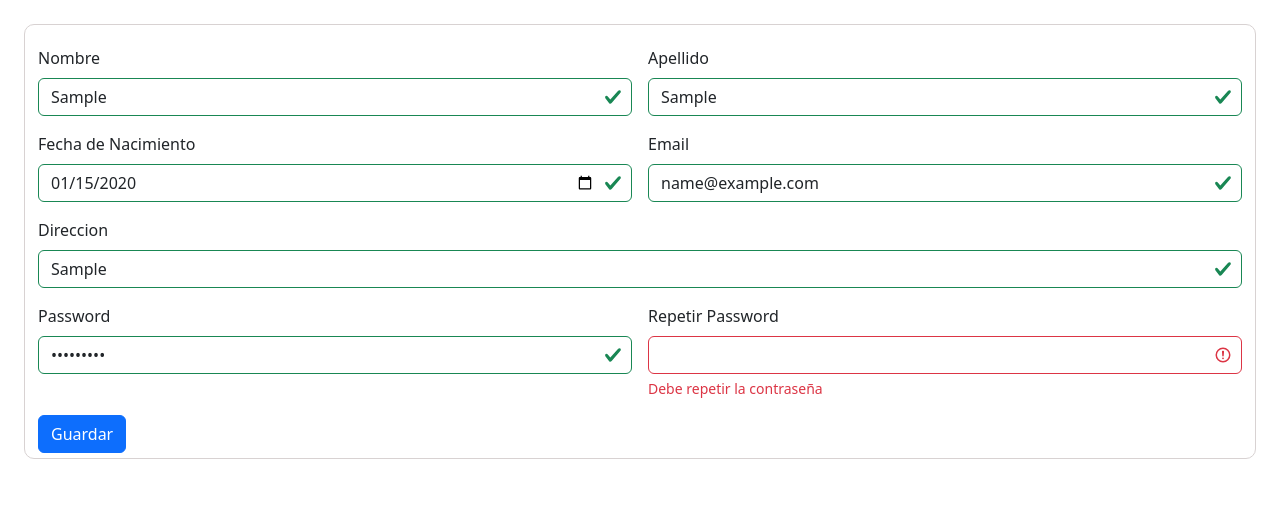
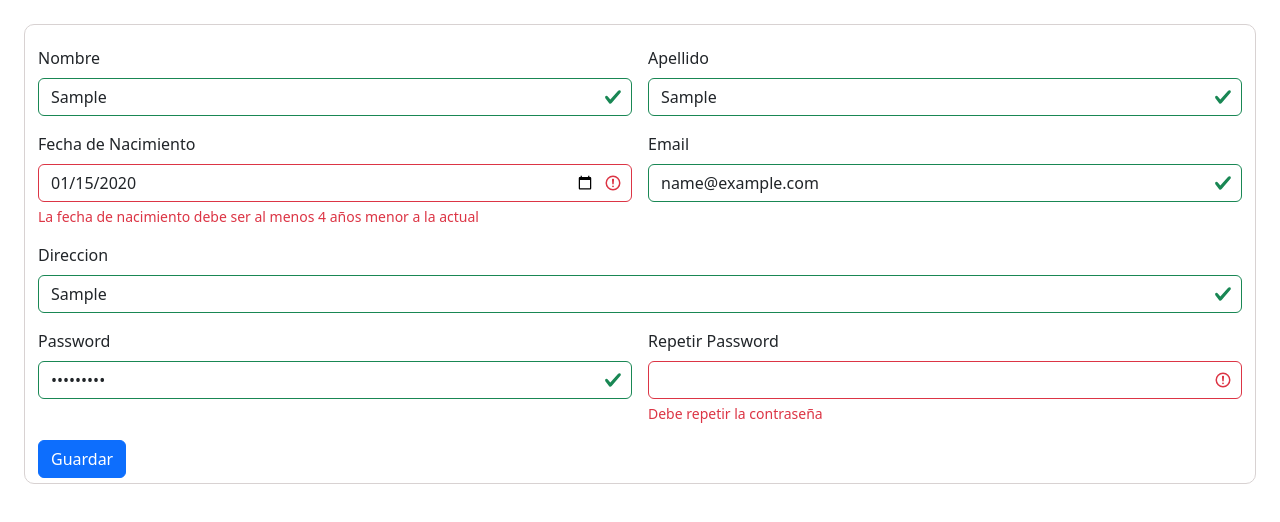
Before and after one commit to pablowintergit/uso-tablas, an Angular app: page / in a window 1280 px wide. Both pictures are taken after typing "Sample", "Sample", "2020-01-15", "name@example.com", "Sample", "Sample123" into the empty fields and a click on the button "Guardar". Shown: the top 522 px of the page. Built offline with nearby package versions, Linux system fonts and the light colour scheme.

Commit message:
Validadores 4 - Date Validator - Correcciones

```diff
--- a/src/app/student-form/student-form.component.html
+++ b/src/app/student-form/student-form.component.html
@@ -38,6 +38,11 @@
         [class.is-invalid]="birthDateControl?.touched && birthDateControl?.invalid"
         >
         <div *ngIf="birthDateControl?.hasError('required')" class="invalid-feedback" >Debe ingresar la fecha de nacimiento</div>
+        <div *ngIf="birthDateControl?.hasError('dateOverflow')" class="invalid-feedback" >La fecha de nacimiento no puede
+          ser mayor a la actual</div>
+        <div *ngIf="birthDateControl?.hasError('yearsOverflow')" class="invalid-feedback" >
+          La fecha de nacimiento debe ser al menos 4 años menor a la actual
+        </div>
     </div>
 
     <div class="col-md-6">
--- a/src/app/student-form/student-form.component.ts
+++ b/src/app/student-form/student-form.component.ts
@@ -4,6 +4,8 @@ import { FormBuilder, FormGroup, Validators } from '@angular/forms';
 import Swal from 'sweetalert2';
 import { minLengthValidator } from '../validators/minLengthValidator.validator';
 import { onlyLettersValidator } from '../validators/onlyLettersValidator.validator';
+import { dateValidator } from '../validators/dateValidator.validator';
+
 
 
 
@@ -19,7 +21,7 @@ export class StudentFormComponent {
       this.studentForm=this.formBuilder.group({
         name:this.formBuilder.control('',[Validators.required,minLengthValidator,onlyLettersValidator]),
         lastName:this.formBuilder.control('',[Validators.required,onlyLettersValidator]),
-        birthDate:this.formBuilder.control('',[Validators.required]),
+        birthDate:this.formBuilder.control('',[Validators.required,dateValidator]),
         email:this.formBuilder.control('',
         [Validators.pattern('[a-zA-Z0-9._%+-]+@[a-zA-Z0-9.-]+.[a-zA-Z]{2,}'),
         Validators.required]),
--- a/src/app/validators/dateValidator.validator.ts
+++ b/src/app/validators/dateValidator.validator.ts
@@ -6,7 +6,17 @@ import moment, { Moment } from "moment";
 y al menos sea 4 años menor a la actual.
 */
 export const dateValidator:ValidatorFn= (control:AbstractControl):ValidationErrors | null =>{
-    if (control==null ||  !(control.value instanceof Date) ){
+    console.log("dateValidator");
+
+    //📌El valor value de control aunque sea fecha viene como string idem javascript
+    if (control==null ||  typeof control.value!='string'){
+        return null;
+    }
+
+    let mili=Date.parse(control.value);
+
+    //📌No es una fecha
+    if (isNaN(mili)){
         return null;
     }
 
@@ -23,9 +33,11 @@ export const dateValidator:ValidatorFn= (control:AbstractControl):ValidationErro
 
     let diff:number=now.diff(dateToEval,"years");
 
-    if (diff>4){
+    if (diff<5){
         errors["yearsOverflow"]=true;
     }
+
+    //console.log(errors);
 
     return Object.keys(errors).length !== 0 ? errors : null;
 
```
